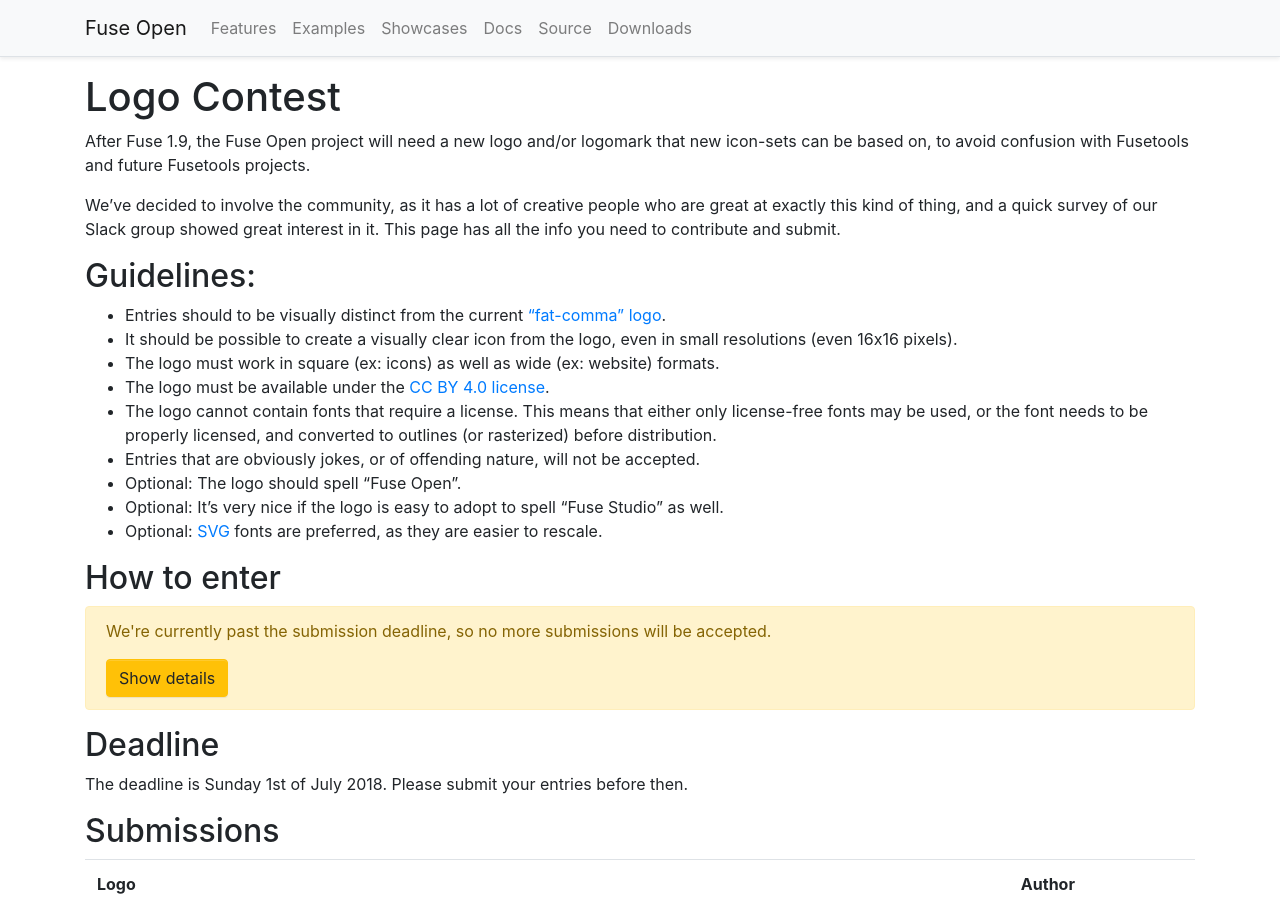
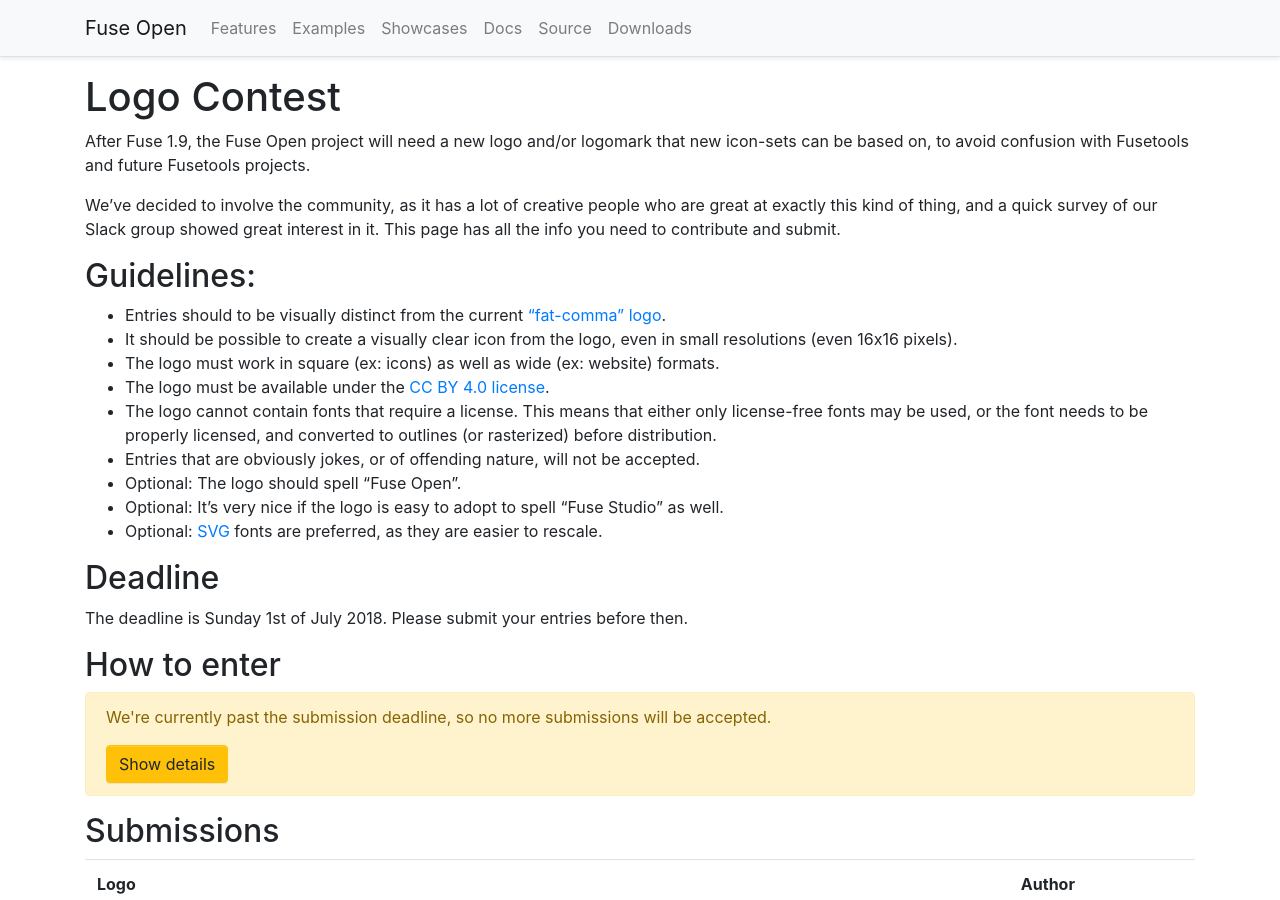
Before and after one commit to fuse-open/fuse-open.github.io, a Jekyll site: the page built from logo-contest.md, in a window 1280 px wide and 900 px high. Built offline with Jekyll 4.4.1, drawn with Linux system fonts in a browser that asks for light colours; nearby versions of some CDN libraries; part of the change alters nothing that is shown.

```diff
--- a/logo-contest.md
+++ b/logo-contest.md
@@ -30,6 +30,11 @@ contribute and submit.
   as well.
 - Optional: [SVG](https://en.wikipedia.org/wiki/Scalable_Vector_Graphics) fonts
   are preferred, as they are easier to rescale.
+
+## Deadline
+
+The deadline is Sunday 1st of July 2018. Please submit your entries before
+then.
 
 ## How to enter
 
@@ -72,11 +77,6 @@ You can see an example-submission [here](https://github.com/kusma/fuse-open.gith
 
 </div>
 
-## Deadline
-
-The deadline is Sunday 1st of July 2018. Please submit your entries before
-then.
-
 ## Submissions
 
 {% if site.data.logo-contest %}
```
